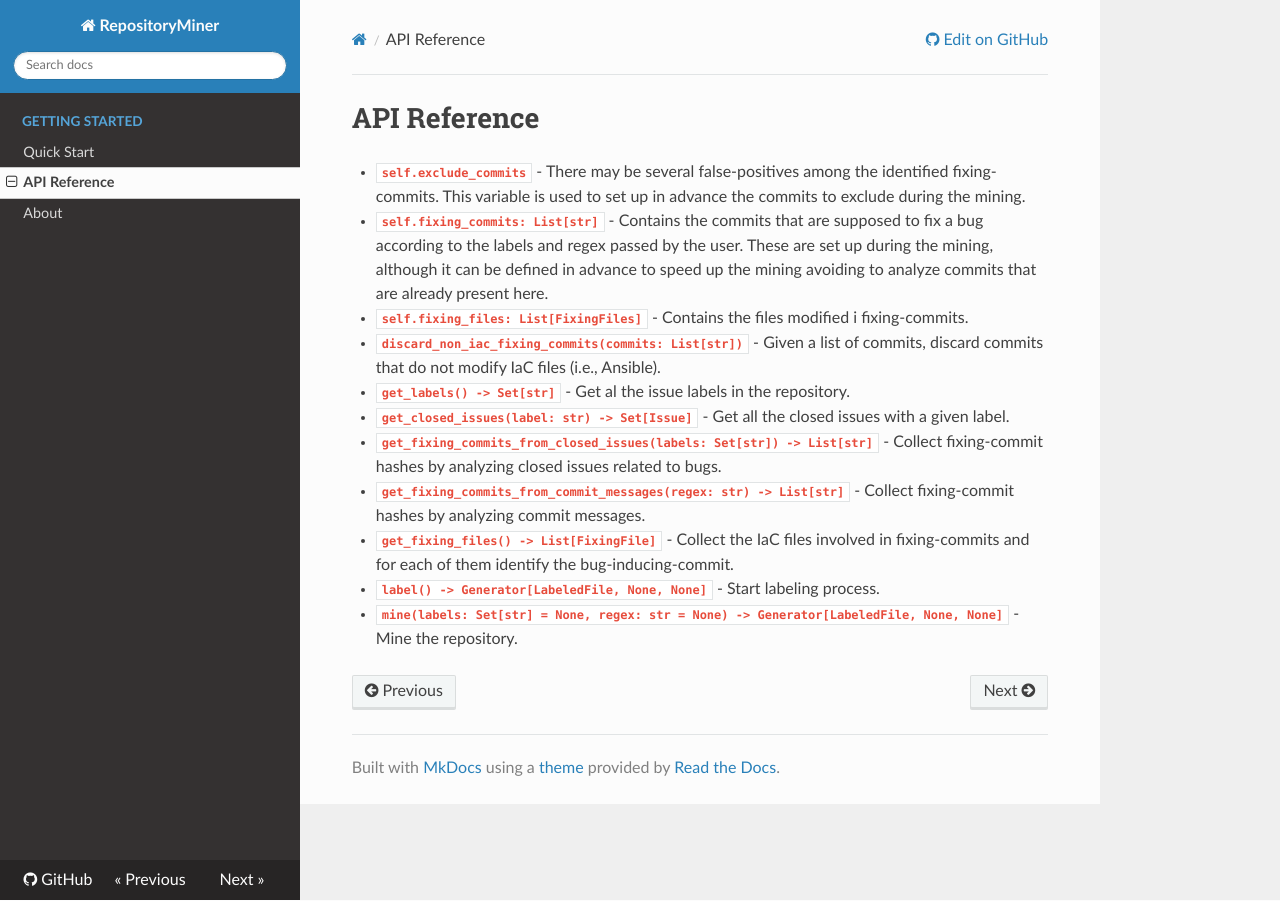
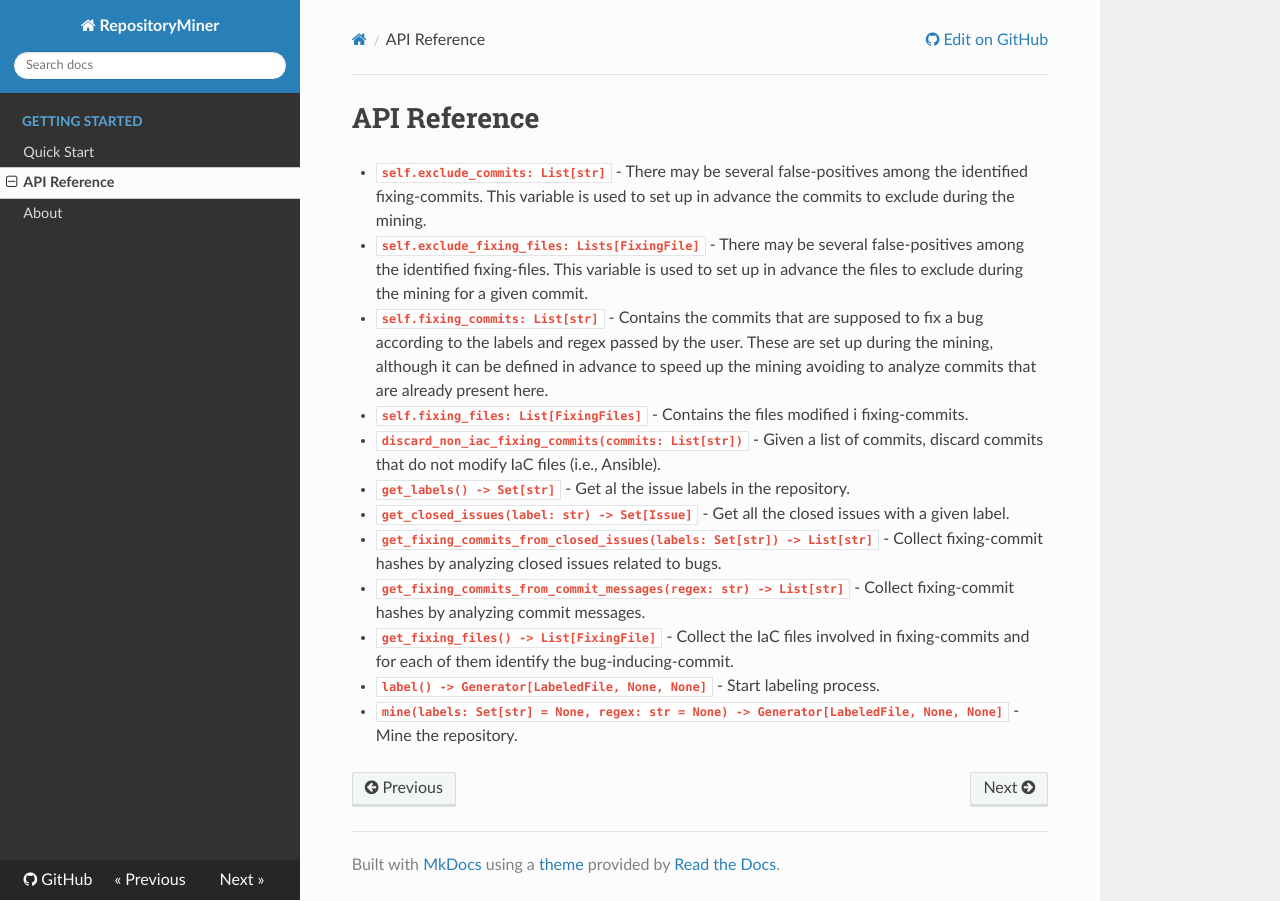
Before and after one commit to radon-h2020/radon-repository-miner, an MkDocs documentation site: the page built from docs/apis.md, in a window 1280 px wide. Built offline with MkDocs 1.6.1, drawn with Linux system fonts in a browser that asks for light colours; nearby versions of some CDN libraries.

````diff
--- a/config.json
+++ b/config.json
@@ -1 +1 @@
-{"version": "0.2.10"}
+{"version": "0.2.11"}
--- a/docs/apis.md
+++ b/docs/apis.md
@@ -1,7 +1,10 @@
 # API Reference
 
-*  **```self.exclude_commits```**  - There may be several false-positives among the identified fixing-commits.
+*  **```self.exclude_commits: List[str]```**  - There may be several false-positives among the identified fixing-commits.
 This variable is used to set up in advance the commits to exclude during the mining.
+
+*  **```self.exclude_fixing_files: Lists[FixingFile]```**  - There may be several false-positives among the identified fixing-files.
+This variable is used to set up in advance the files to exclude during the mining for a given commit.
 
 *  **```self.fixing_commits: List[str]```**  - Contains the commits that are supposed to fix a bug according to the labels and regex passed by the user.
    These are set up during the mining, although it can be defined in advance to speed up the mining avoiding to analyze commits that are already present here.
````
Also changed, not shown: README.md (+2 -1 lines), docs/index.md (+2 -1 lines), 2 other files.
